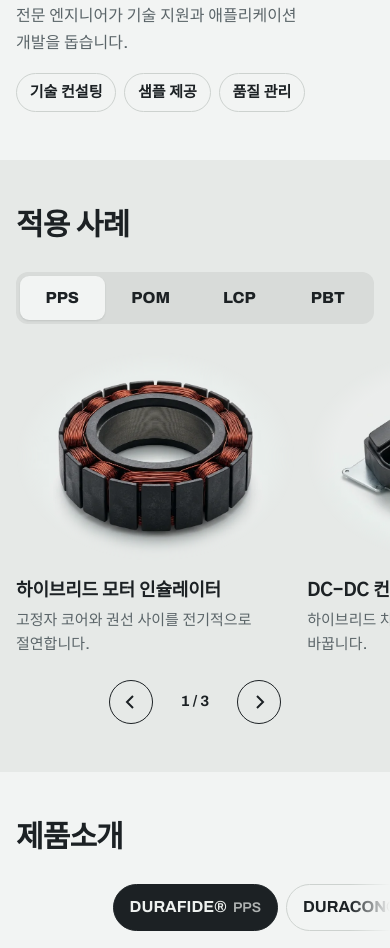
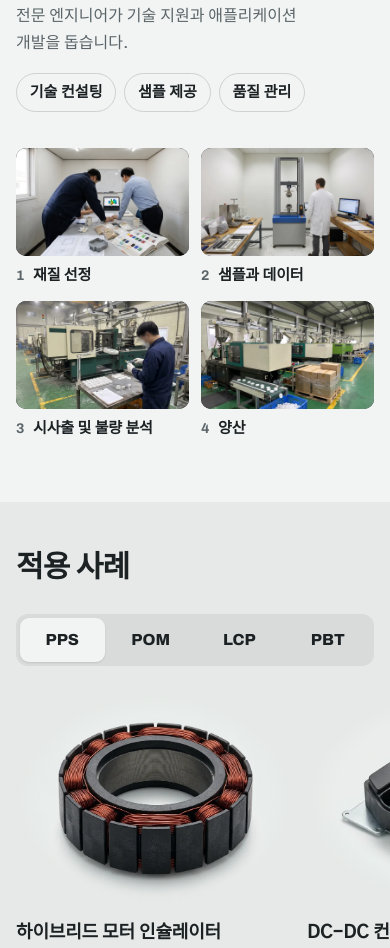
Before and after one commit to bumjinjung/polinet, a plain HTML site: page site/index.html in a window 390 px wide. Shown: the part 2342-3290 px from the top of the page. Drawn offline with Linux system fonts and the light colour scheme.

Commit message:
Show the four steps from development to supply in the business section
The strip of application photos, a repeat of the applications section,
gives way to one picture per step: material selection, samples and data,
trial moulding and defect analysis, and volume production. Two by two on
tablets and phones; flatter on short desktop windows so every screen
still fits.

Co-Authored-By: Claude Opus 5.5 <noreply@anthropic.com>

```diff
--- a/site/index.html
+++ b/site/index.html
@@ -63,7 +63,7 @@
     <link rel="preconnect" href="https://fonts.googleapis.com">
 <link rel="preconnect" href="https://fonts.gstatic.com" crossorigin>
 <link href="https://fonts.googleapis.com/css2?family=Archivo:wdth,wght@100..125,500..800&family=Gothic+A1:wght@400;500;700;800&display=swap" rel="stylesheet">
-    <link rel="stylesheet" href="styles.css?v=20261125u">
+    <link rel="stylesheet" href="styles.css?v=20261125y">
 </head>
 <body>
 <svg width="0" height="0" style="position:absolute" aria-hidden="true">
@@ -154,12 +154,12 @@
         <div class="area"><h3>기술 지원 서비스</h3><p>전문 엔지니어가 기술 지원과 애플리케이션 개발을 돕습니다.</p><ul class="tags"><li>기술 컨설팅</li><li>샘플 제공</li><li>품질 관리</li></ul></div>
       </div>
 
-      <ul class="photo-strip" aria-label="대표 적용 부품">
-        <li><img src="images/app-pps-dcdc.webp" width="800" height="597" alt="PPS로 만든 DC-DC 컨버터 케이스" loading="lazy"></li>
-        <li><img src="images/app-pom-fuelpump.webp" width="800" height="597" alt="POM 부품이 들어간 연료 펌프 모듈" loading="lazy"></li>
-        <li><img src="images/app-lcp-connector.webp" width="800" height="597" alt="LCP로 만든 협피치 커넥터" loading="lazy"></li>
-        <li><img src="images/app-pbt-hvconnector.webp" width="800" height="597" alt="PBT로 만든 전기차 고전압 커넥터" loading="lazy"></li>
-      </ul>
+      <ol class="flow" aria-label="개발부터 공급까지">
+        <li><img src="images/step-1.webp" width="800" height="600" alt="회의실에서 도면과 부품 샘플, 펠릿 샘플, 그레이드 카탈로그를 놓고 재질을 검토하는 모습" loading="lazy"><strong>재질 선정</strong></li>
+        <li><img src="images/step-2.webp" width="800" height="600" alt="시험실에서 만능시험기로 인장 시험편을 시험하는 모습" loading="lazy"><strong>샘플과 데이터</strong></li>
+        <li><img src="images/step-3.webp" width="800" height="600" alt="사출기 옆 작업대에서 시사출한 기어를 캘리퍼로 재는 모습" loading="lazy"><strong>시사출 및 불량 분석</strong></li>
+        <li><img src="images/step-4.webp" width="800" height="600" alt="사출기가 줄지어 선 공장에서 기어가 컨베이어로 상자에 담기고 출하 박스가 쌓인 모습" loading="lazy"><strong>양산</strong></li>
+      </ol>
     </div>
   </section>
 
@@ -293,6 +293,6 @@
   </section>
 </main>
 
-<script src="script.js?v=20261125u"></script>
+<script src="script.js?v=20261125y"></script>
 </body>
 </html>
--- a/site/styles.css
+++ b/site/styles.css
@@ -121,8 +121,12 @@ a, button { touch-action: manipulation; }
 .area h3 { font: 800 clamp(1.6rem, 2.6vw, 2.4rem)/1.25 var(--f-kr); letter-spacing: -0.03em; }
 .area p { margin-top: 1.1rem; font-size: 1.125rem; color: var(--slate); max-width: 22em; }
 .area .tags { display: grid; gap: 0.6rem; margin-top: 2rem; padding-top: 1.25rem; border-top: 1px solid var(--line); font-size: 1.125rem; font-weight: 700; color: var(--graphite); }
-.photo-strip { display: grid; grid-template-columns: repeat(4, minmax(0, 1fr)); gap: 1rem; margin-top: clamp(2rem, 5vh, 3rem); }
-.photo-strip img { display: block; width: 100%; height: auto; aspect-ratio: 16 / 10; object-fit: cover; border-radius: 14px; background: var(--mist); }
+/* the work in order, from development to supply: one picture for each step */
+.flow { display: grid; grid-template-columns: repeat(4, minmax(0, 1fr)); gap: 1rem; padding: 0; list-style: none; margin-top: clamp(2rem, 5vh, 3rem); counter-reset: step; }
+.flow li { display: grid; align-content: start; gap: 0.6rem; counter-increment: step; }
+.flow img { display: block; width: 100%; height: auto; aspect-ratio: 16 / 10; object-fit: cover; border-radius: 14px; background: var(--graphite); }
+.flow strong { display: flex; align-items: baseline; gap: 0.55rem; font: 800 1.0625rem/1.3 var(--f-kr); letter-spacing: -0.01em; }
+.flow strong::before { content: counter(step); font: 700 0.875rem/1 var(--f-x); font-stretch: 112%; color: var(--slate); font-variant-numeric: tabular-nums; }
 
 /* ---------- applications ---------- */
 .apps { background: var(--panel); }
@@ -217,8 +221,10 @@ a, button { touch-action: manipulation; }
   .area h3 { font-size: clamp(1.4rem, 2.2vw, 2rem); }
   .area p { margin-top: 0.6rem; font-size: 1rem; }
   .area .tags { gap: 0.35rem; margin-top: 1rem; padding-top: 0.9rem; font-size: 1rem; }
-  .photo-strip { margin-top: 1.25rem; }
-  .photo-strip img { aspect-ratio: 16 / 8; }
+  .flow { margin-top: 1.25rem; gap: 0.75rem; }
+  .flow li { gap: 0.4rem; }
+  .flow img { aspect-ratio: 16 / 9; }
+  .flow strong { font-size: 1rem; }
   .seg { margin-bottom: 1rem; }
   .case img { aspect-ratio: 16 / 10; }
   .case figcaption { margin-top: 0.5rem; }
@@ -232,8 +238,8 @@ a, button { touch-action: manipulation; }
   .footer-emblem { width: 66px; height: 58px; }
 }
 @media (min-width: 64rem) and (max-height: 680px) {
-  /* very short windows: the repeat of the application photos goes, the headline comes down a size */
-  .photo-strip { display: none; }
+  /* very short windows: the process photos go flatter, the headline comes down a size */
+  .flow img { aspect-ratio: 5 / 2; }
   .hero h1 { font-size: clamp(2.25rem, 3.8vw, 3.25rem); }
   .case img { aspect-ratio: 16 / 9; }
   .case figcaption > span { min-height: 0; }
@@ -250,7 +256,7 @@ a, button { touch-action: manipulation; }
   .tabs-col { grid-column: 1 / -1; }
   .tabs { grid-template-columns: repeat(auto-fill, minmax(10rem, 1fr)); }
   .case-panel { grid-template-columns: repeat(2, minmax(0, 1fr)); }
-  .photo-strip { grid-template-columns: repeat(2, minmax(0, 1fr)); }
+  .flow { grid-template-columns: repeat(2, minmax(0, 1fr)); row-gap: 1.25rem; }
 }
 /* ---------- phones ---------- */
 @media (max-width: 48rem) {
@@ -294,14 +300,16 @@ a, button { touch-action: manipulation; }
   .support ul { grid-template-columns: minmax(0, 1fr); gap: 0; border-top: 1px solid var(--line); }
   .support li { padding: 0.9rem 0; background: none; border-radius: 0; border-bottom: 1px solid var(--line); }
 
-  /* business: tags as one wrapping row, no repeat of the application photos */
+  /* business: tags as one wrapping row, the process photos two by two */
   .areas { grid-template-columns: minmax(0, 1fr); gap: 2.25rem; }
   .area { padding-top: 1.25rem; }
   .area h3 { font-size: 1.5rem; }
   .area p { margin-top: 0.6rem; font-size: 1rem; }
   .area .tags { display: flex; flex-wrap: wrap; gap: 0.5rem; margin-top: 1rem; padding-top: 0; border-top: 0; font-size: 0.9375rem; font-weight: 600; }
   .area .tags li { padding: 0.35rem 0.8rem; border: 1px solid var(--line); border-radius: 999px; background: var(--resin); }
-  .photo-strip { display: none; }
+  .flow { gap: 1rem 0.75rem; margin-top: 2.25rem; }
+  .flow img { border-radius: 10px; }
+  .flow strong { font-size: 0.9375rem; }
 
   /* applications: one row of resin tabs, cases swipe sideways with the next one peeking */
   .seg { display: flex; width: 100%; }
```
Also changed, not shown: site/images/step-1.webp (added), site/images/step-2.webp (added), site/images/step-3.webp (added), site/images/step-4.webp (added).
